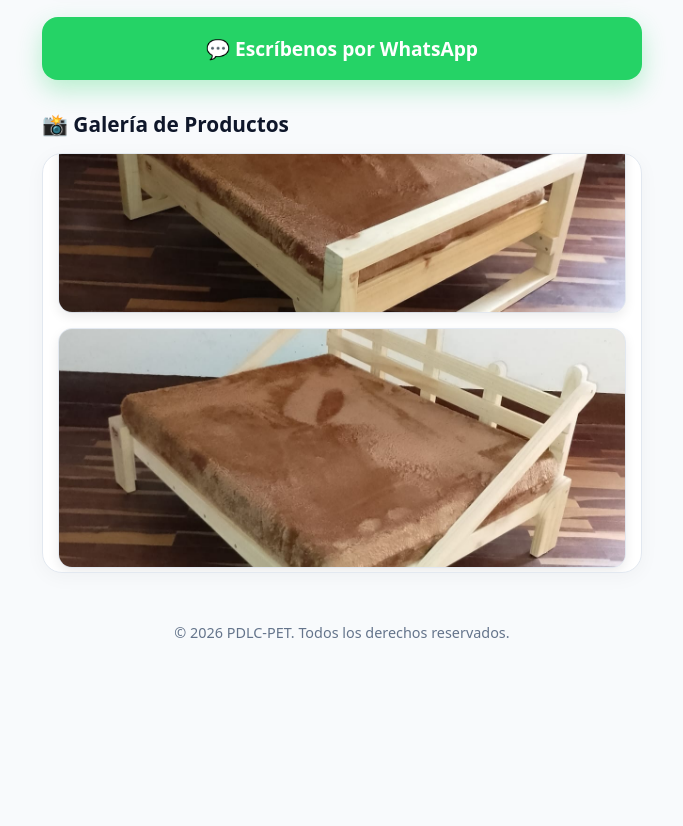
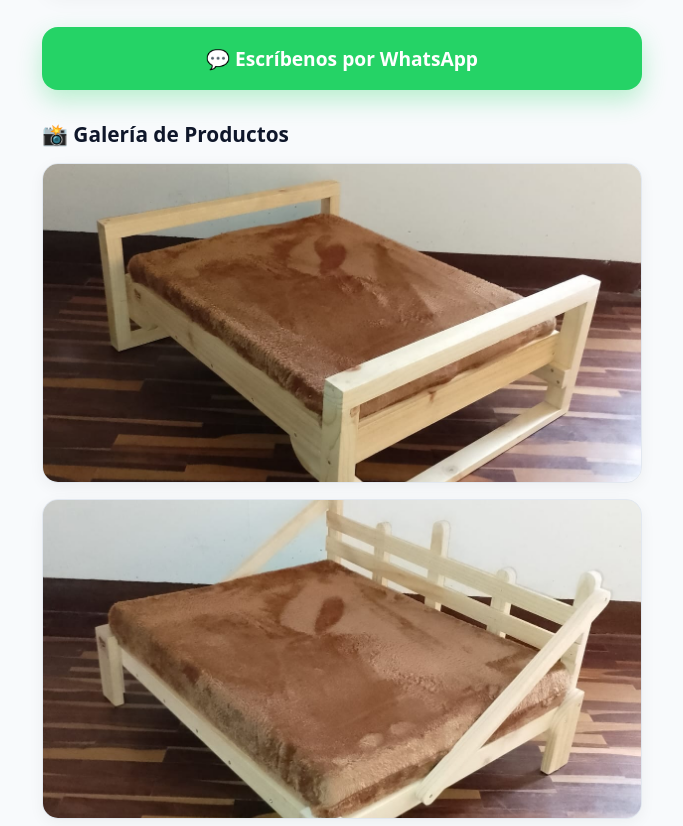
Before and after one commit to LexoPre/pdlc, a plain HTML site: page index.html in a window 1280 px wide. Shown: the part 873-1699 px from the top of the page, without its empty margins (298-981 px from the left). Before the commit the page ends 1545 px from the top, so only its background shows below. Drawn offline with Linux system fonts and the light colour scheme.

Commit message:
Update index.html

```diff
--- a/index.html
+++ b/index.html
@@ -9,7 +9,6 @@
     <style>
         :root {
             --primary: #2563eb;
-            --primary-dark: #1d4ed8;
             --whatsapp: #25D366;
             --bg-light: #f8fafc;
             --card-light: #ffffff;
@@ -51,20 +50,24 @@
         }
 
         .logo-box {
-            width: 80px;
-            height: 80px;
-            background: linear-gradient(135deg, #2563eb, #38bdf8);
-            border-radius: 20px;
+            width: 90px;
+            height: 90px;
+            background: #ffffff;
+            border: 2px solid var(--border-light);
+            border-radius: 22px;
             display: flex;
             align-items: center;
             justify-content: center;
             margin: 0 auto 15px;
-            box-shadow: 0 10px 25px rgba(37, 99, 235, 0.2);
+            overflow: hidden;
+            box-shadow: 0 10px 25px rgba(0, 0, 0, 0.06);
             animation: float 3s ease-in-out infinite;
         }
 
-        .logo-box span {
-            font-size: 2.2rem;
+        .logo-box img {
+            width: 100%;
+            height: 100%;
+            object-fit: cover;
         }
 
         h1 {
@@ -167,61 +170,37 @@
             box-shadow: 0 14px 30px rgba(37, 211, 102, 0.4);
         }
 
-        /* SECCIÓN DE DESPLAZAMIENTO VERTICAL INFINITO (GALERÍA FOTOS) */
-        .infinite-scroll-section {
+        /* GALERÍA DE DESPLAZAMIENTO MANUAL PROGRESIVO */
+        .gallery-section {
             margin-top: 10px;
-            text-align: center;
         }
 
-        .infinite-scroll-section h2 {
+        .gallery-section h2 {
             font-size: 1.3rem;
             margin-bottom: 15px;
             color: var(--text-light);
-            text-align: left;
         }
 
-        .scroll-container {
+        .gallery-grid {
+            display: flex;
+            flex-direction: column;
+            gap: 16px;
             width: 100%;
-            height: 420px;
-            overflow: hidden;
-            position: relative;
-            border-radius: 20px;
-            border: 1px solid var(--border-light);
-            background: var(--card-light);
-            box-shadow: 0 4px 20px rgba(0,0,0,0.04);
         }
 
-        .scroll-track {
-            display: flex;
-            flex-direction: column;
-            gap: 15px;
-            position: absolute;
+        .gallery-grid img {
             width: 100%;
-            padding: 15px;
-            animation: infiniteVerticalScroll 120s linear infinite;
+            height: 320px;
+            object-fit: cover;
+            border-radius: 16px;
+            border: 1px solid var(--border-light);
+            background: #e2e8f0;
+            box-shadow: 0 4px 15px rgba(0,0,0,0.05);
+            transition: transform 0.2s ease;
         }
 
-        .scroll-track:hover {
-            animation-play-state: paused;
-        }
-
-        .scroll-track img {
-            width: 100%;
-            height: 240px;
-            object-fit: cover;
-            border-radius: 14px;
-            box-shadow: 0 4px 12px rgba(0,0,0,0.08);
-            border: 1px solid var(--border-light);
-            background: #e2e8f0;
-        }
-
-        @keyframes infiniteVerticalScroll {
-            0% {
-                transform: translateY(0);
-            }
-            100% {
-                transform: translateY(-50%);
-            }
+        .gallery-grid img:hover {
+            transform: scale(1.01);
         }
 
         @keyframes fadeIn {
@@ -246,10 +225,10 @@
 <body>
 
     <div class="container">
-        <!-- Encabezado -->
+        <!-- Encabezado con Logo -->
         <header>
             <div class="logo-box">
-                <span>🪵</span>
+                <img src="fotos/Logo.jpeg" alt="PDLC-PET Logo" onerror="this.parentElement.innerHTML='<span>🪵</span>'">
             </div>
             <h1>PDLC-PET</h1>
             <p class="subtitle">Accesorios de Madera Personalizados para Mascotas</p>
@@ -305,13 +284,11 @@
             <span>💬 Escríbenos por WhatsApp</span>
         </a>
 
-        <!-- GALERÍA DE FOTOS CON DESPLAZAMIENTO VERTICAL INFINITO AUTOMÁTICO -->
-        <div class="infinite-scroll-section">
+        <!-- GALERÍA DE LAS 72 FOTOS CON CARGA PROGRESIVA (LAZY LOADING) -->
+        <div class="gallery-section">
             <h2>📸 Galería de Productos</h2>
-            <div class="scroll-container">
-                <div class="scroll-track" id="galeriaTrack">
-                    <!-- Las 72 fotos se cargan automáticamente aquí mediante el script de abajo -->
-                </div>
+            <div class="gallery-grid" id="galleryGrid">
+                <!-- Se inyectan dinámicamente las 72 fotos mediante JavaScript -->
             </div>
         </div>
 
@@ -321,36 +298,19 @@
     </div>
 
     <script>
-        // Carga automática de las 72 fotos desde la carpeta "fotos"
-        const track = document.getElementById('galeriaTrack');
-        let htmlContent = '';
+        // Carga automática y optimizada de las 72 fotos de la carpeta "fotos"
+        const grid = document.getElementById('galleryGrid');
+        let galleryHTML = '';
 
-        // Función auxiliar para formatear los números (01, 02... hasta 072)
-        function pad(num) {
-            return num < 10 ? '0' + num : num; // Si prefieres exactamente 3 dígitos como 072, usa padStart(2, '0') o similar
+        for (let i = 1; i <= 72; i++) {
+            // Genera los nombres de archivo exactos (01.jpeg, 02.jpeg ... 72.jpeg)
+            let fileName = i < 10 ? '0' + i + '.jpeg' : i + '.jpeg';
+
+            // loading="lazy" hace que las fotos se descarguen justo un instante antes de que aparezcan en pantalla al bajar
+            galleryHTML += `<img src="fotos/${fileName}" alt="PDLC-PET Producto ${i}" loading="lazy" onerror="this.style.display='none'">`;
         }
 
-        // Generamos la lista del 1 al 72
-        let fotosArray = [];
-        for (let i = 1; i <= 72; i++) {
-            // Mapea a nombres como 01.jpeg, 02.jpeg ... 72.jpeg
-            // Si en GitHub tus archivos tienen ceros a la izquierda exactos (ej. 01.jpeg, 09.jpeg, 10.jpeg)
-            let nombreArchivo = i < 10 ? '0' + i + '.jpeg' : i + '.jpeg';
-            // Nota: Si GitHub muestra algunos como "01.jpeg" y otros como "10.jpeg", este formato cubre del 01 al 72.
-            fotosArray.push(`fotos/${nombreArchivo}`);
-        }
-
-        // Renderizamos el primer bloque de 72 fotos
-        fotosArray.forEach((ruta, index) => {
-            htmlContent += `<img src="${ruta}" alt="PDLC-PET Producto ${index + 1}" loading="lazy" onerror="this.style.display='none'">`;
-        });
-
-        // Duplicamos exactamente el mismo bloque una vez más para lograr el bucle infinito continuo y perfecto
-        fotosArray.forEach((ruta, index) => {
-            htmlContent += `<img src="${ruta}" alt="PDLC-PET Producto duplicado ${index + 1}" loading="lazy" onerror="this.style.display='none'">`;
-        });
-
-        track.innerHTML = htmlContent;
+        grid.innerHTML = galleryHTML;
     </script>
 
 </body>
```
